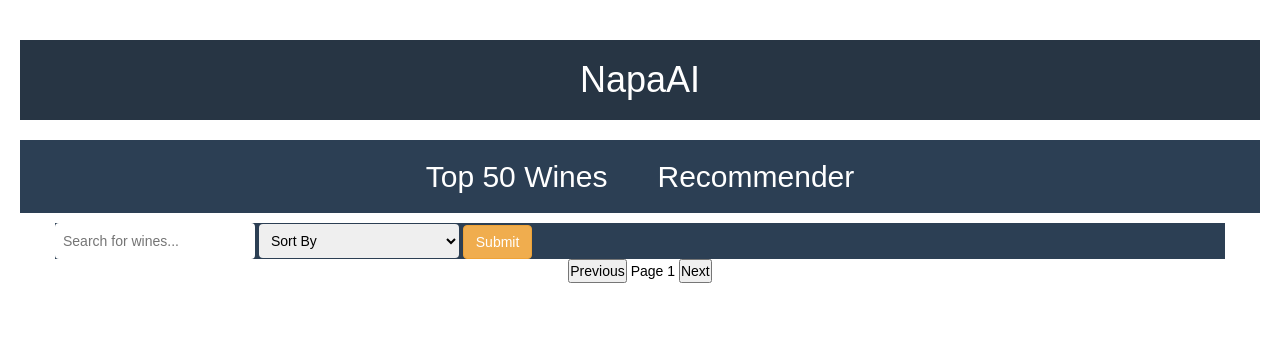
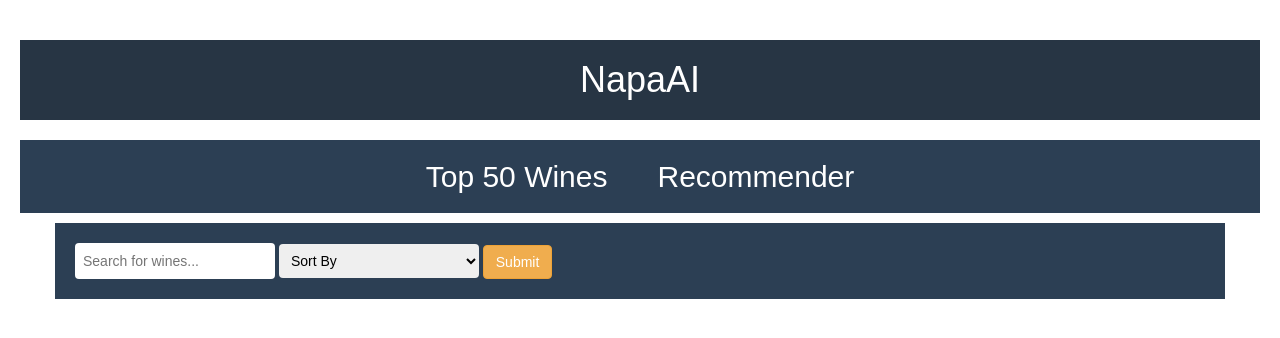
Before and after one commit to sidvasu/NapaAI, a Flask app: page /recommend in a window 1280 px wide. Shown: the top 338 px of the page. Run offline with Flask 2, Linux system fonts and the light colour scheme; parts of the project's set-up code (start-up, migrations or seed data) failed here and were passed over.

Commit message:
Cleaned up code

```diff
--- a/app.py
+++ b/app.py
@@ -21,9 +21,9 @@ def recommend():
     title_query = request.form.get('user_input')
     if title_query:
         recs = test.recommend(train_df, results, title_query)
-
         if (recs != -1):
             values = test.extractValues(train_df, recs)
+
     else:
         values = -1
 
--- a/model.py
+++ b/model.py
@@ -32,21 +32,17 @@ def main():
 
     print(f"Training on {len(train_df)} samples...")
 
-    # TF-IDF + SVD
     tf = TfidfVectorizer(analyzer='word', ngram_range=(1, 2), min_df=2, max_df=0.8, stop_words='english', sublinear_tf=True)
     tfidf_matrix = tf.fit_transform(train_df['enriched_description'])
 
     svd = TruncatedSVD(n_components=100, random_state=42)
     tfidf_reduced = svd.fit_transform(tfidf_matrix)
 
-    # Train k-NN model
     knn_model = NearestNeighbors(metric='cosine', algorithm='brute')
     knn_model.fit(tfidf_reduced)
 
-    # Get top 6 neighbors (including self, so we skip the first one later)
     distances, indices = knn_model.kneighbors(tfidf_reduced, n_neighbors=6)
 
-    # Build results dictionary using distances and indices
     results = {}
     for idx, (dist_list, neighbor_indices) in enumerate(zip(distances, indices)):
         wine_id = train_df.loc[idx, 'wineId']
--- a/templates/recommender.html
+++ b/templates/recommender.html
@@ -18,7 +18,7 @@
 
     <div class="container">
         <div class="row">
-            <div class="d-flex justify-content-center py-1" style="background-color: #2C3F54;">
+            <div class="d-flex justify-content-center" style="background-color: #2C3F54; padding: 20px;">
                 <form action="/recommend" method="POST">
                     <input type="text" name="user_input" id="search-input" placeholder="Search for wines...">
                     <select id="sort-select">
@@ -49,13 +49,5 @@
 
         </div>
     </div>
-
-    <footer>
-        <button id="prev-btn">Previous</button>
-        <span id="page-number">Page 1</span>
-        <button id="next-btn">Next</button>
-    </footer>
-
-    <script src="script.js"></script>
 </body>
 </html>
```
Also changed, not shown: templates/index.html (+0 -8 lines).
